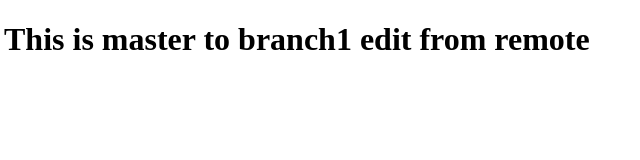
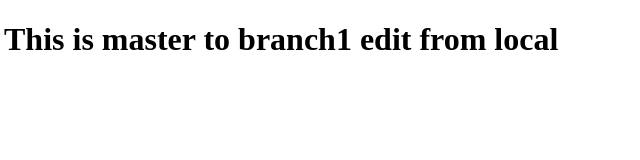
Before and after one commit to Joseph-Wah-ynwa/joseph, a plain HTML site: page master.html in a window 1280 px wide. Shown: the full height of the page, 4-644 px from the left. Drawn offline with Linux system fonts and the light colour scheme.

Commit message:
master.html from local

```diff
--- a/master.html
+++ b/master.html
@@ -6,6 +6,6 @@
     <title>Document</title>
   </head>
   <body>
-    <h1>This is master to branch1 edit from remote</h1>
+    <h1>This is master to branch1 edit from local</h1>
   </body>
 </html>
```
